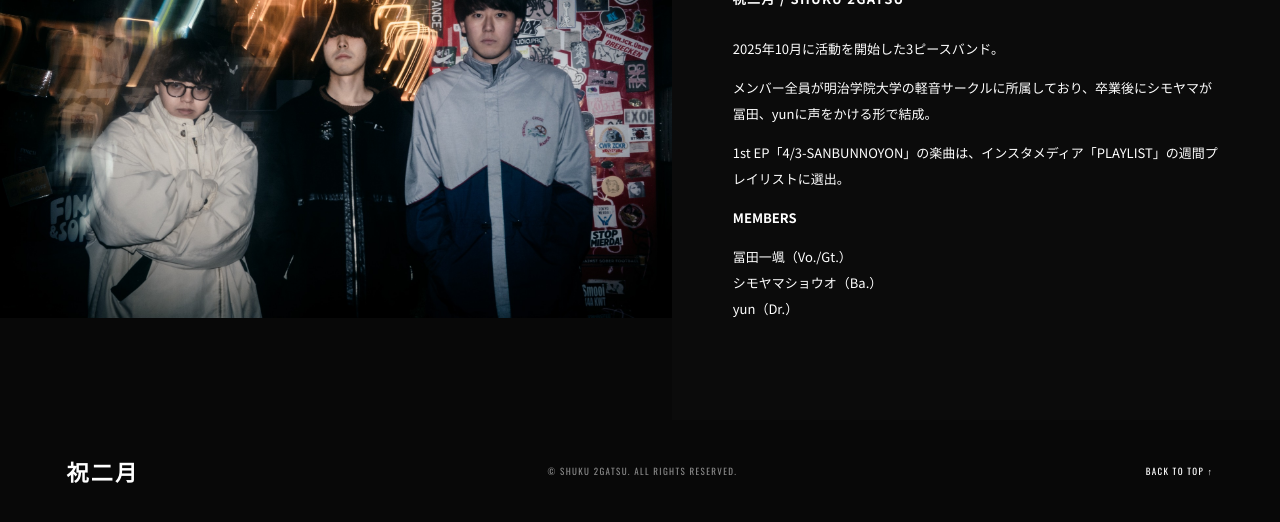
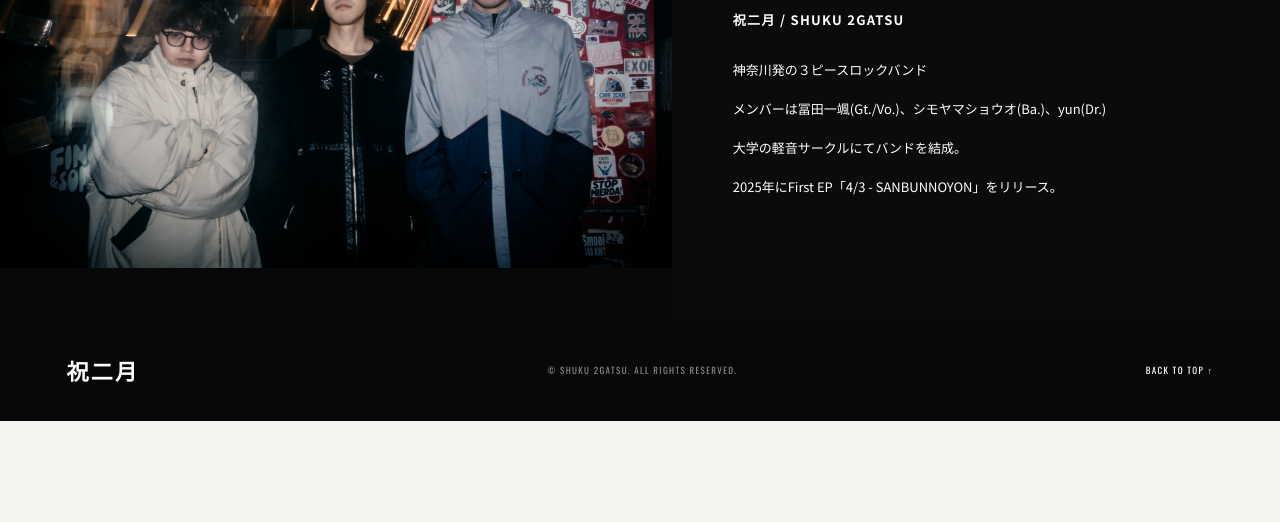
Before and after one commit to shuku2gatsu/shuku2gatsu-official, a plain HTML site: page biography.html in a window 1280 px wide. Shown: the part 363-885 px from the top of the page. After the commit the page ends 800 px from the top, so only its background shows below. Drawn offline with nearby package versions, Linux system fonts and the light colour scheme.

Commit message:
Add files via upload

```diff
--- a/biography.html
+++ b/biography.html
@@ -57,11 +57,10 @@
 <p class="eyebrow">ABOUT THE BAND</p>
 <h2>BIOGRAPHY<span>.</span></h2>
 <p class="bio-name">祝二月 / SHUKU 2GATSU</p>
-<p>2025年10月に活動を開始した3ピースバンド。</p>
-<p>メンバー全員が明治学院大学の軽音サークルに所属しており、卒業後にシモヤマが冨田、yunに声をかける形で結成。</p>
-<p>1st EP「4/3-SANBUNNOYON」の楽曲は、インスタメディア「PLAYLIST」の週間プレイリストに選出。</p>
-<p><strong>MEMBERS</strong></p>
-<p>冨田一颯（Vo./Gt.）<br/>シモヤマショウオ（Ba.）<br/>yun（Dr.）</p>
+<p>神奈川発の３ピースロックバンド</p>
+<p>メンバーは冨田一颯(Gt./Vo.)、シモヤマショウオ(Ba.)、yun(Dr.)</p>
+<p>大学の軽音サークルにてバンドを結成。</p>
+<p>2025年にFirst EP「4/3 - SANBUNNOYON」をリリース。</p>
 </div>
 </section></main>
 <footer class="site-footer">
```
Also changed, not shown: index.html (+4 -5 lines).
